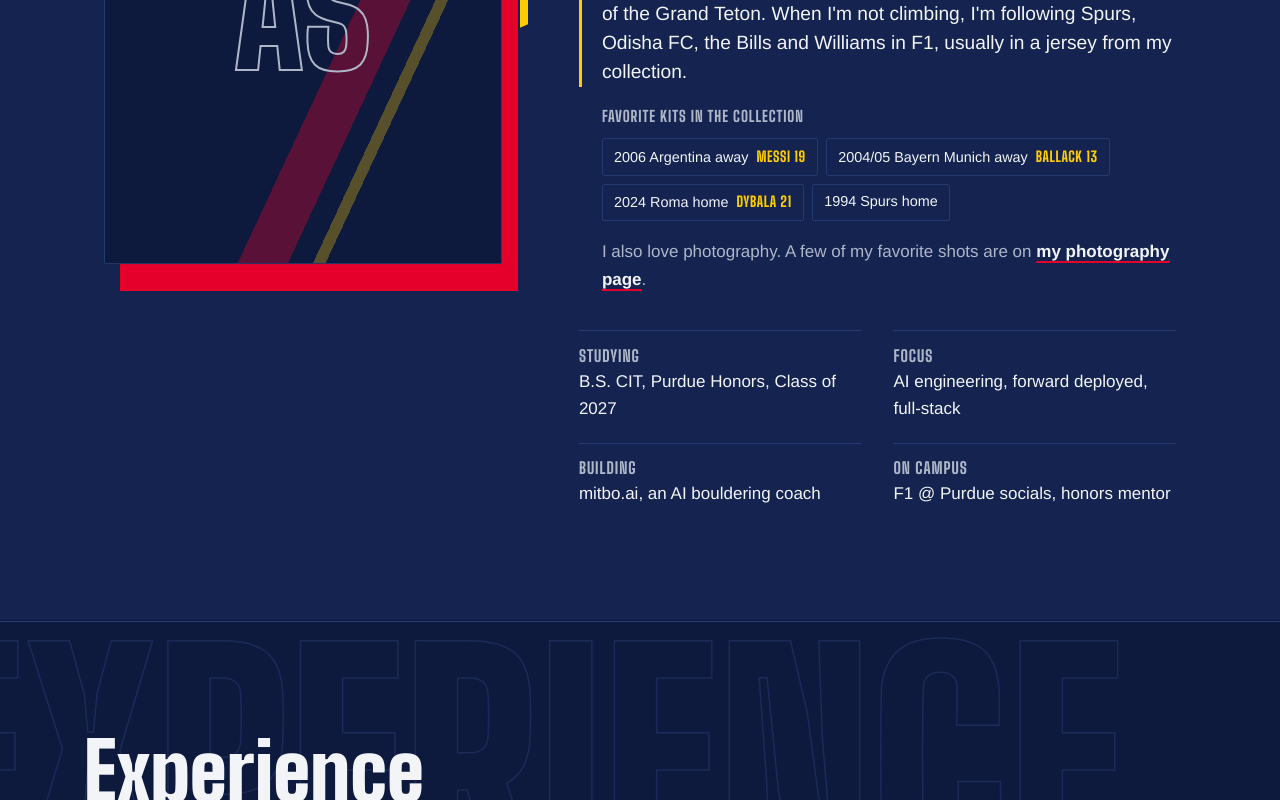
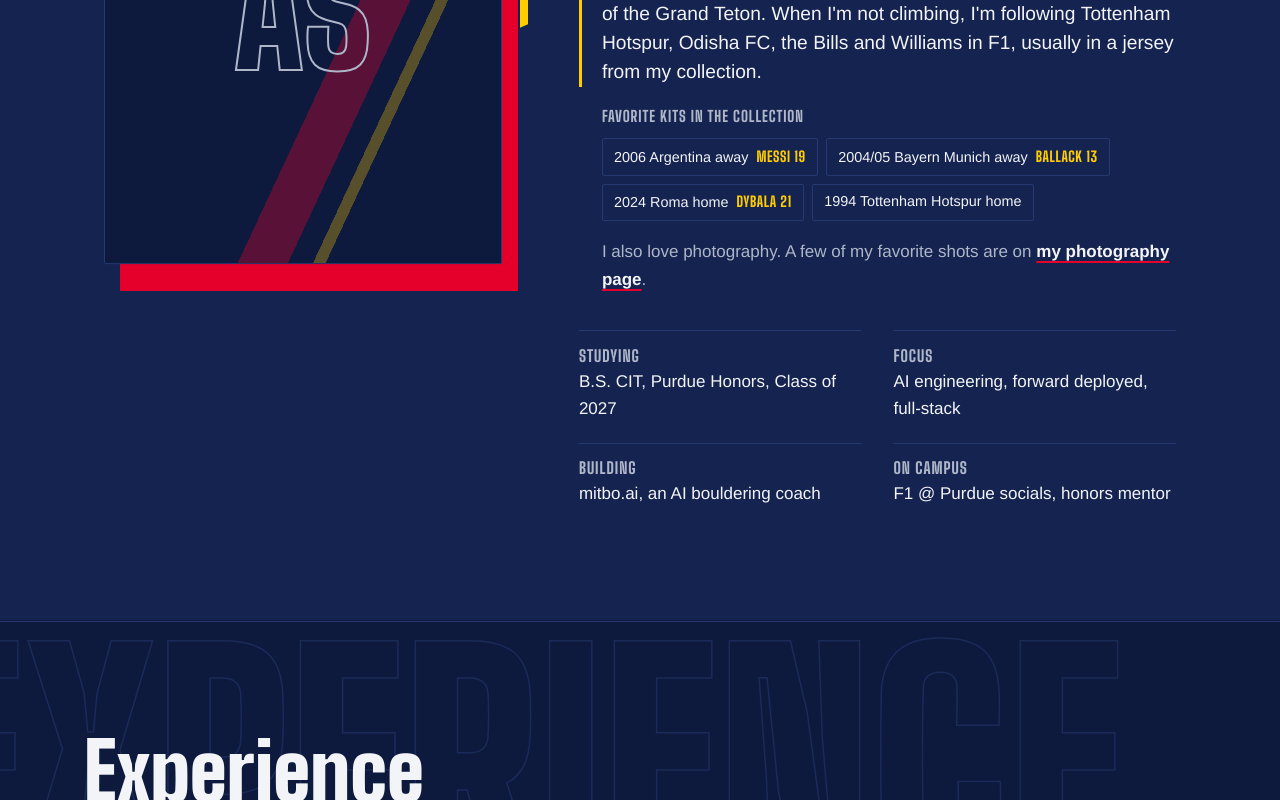
Before and after one commit to aaravSmall/aaravSmall.github.io, a Next.js app: page / in a window 1280 px wide. Shown: the part 1438-2238 px from the top of the page. Built offline with nearby package versions, Linux system fonts and the light colour scheme; no server answers.

Commit message:
Spell out Tottenham Hotspur
Co-Authored-By: Claude Opus 5.5 <noreply@anthropic.com>
Claude-Session: https://claude.ai/code/session_015DSD1V2E2DE1XYHwgGBNKf

```diff
--- a/src/data/leadership.ts
+++ b/src/data/leadership.ts
@@ -27,12 +27,12 @@ export const leadership = [
 ];
 
 export const outside =
-  "Off the keyboard I'm usually on a bouldering wall, which is where the idea for mitbo.ai came from, and the long-term goal is a summit of the Grand Teton. When I'm not climbing, I'm following Spurs, Odisha FC, the Bills and Williams in F1, usually in a jersey from my collection.";
+  "Off the keyboard I'm usually on a bouldering wall, which is where the idea for mitbo.ai came from, and the long-term goal is a summit of the Grand Teton. When I'm not climbing, I'm following Tottenham Hotspur, Odisha FC, the Bills and Williams in F1, usually in a jersey from my collection.";
 
 // Favorite kits in the jersey collection, shown under the paragraph above.
 export const jerseys = [
   { kit: "2006 Argentina away", name: "Messi 19" },
   { kit: "2004/05 Bayern Munich away", name: "Ballack 13" },
   { kit: "2024 Roma home", name: "Dybala 21" },
-  { kit: "1994 Spurs home" },
+  { kit: "1994 Tottenham Hotspur home" },
 ];
```
